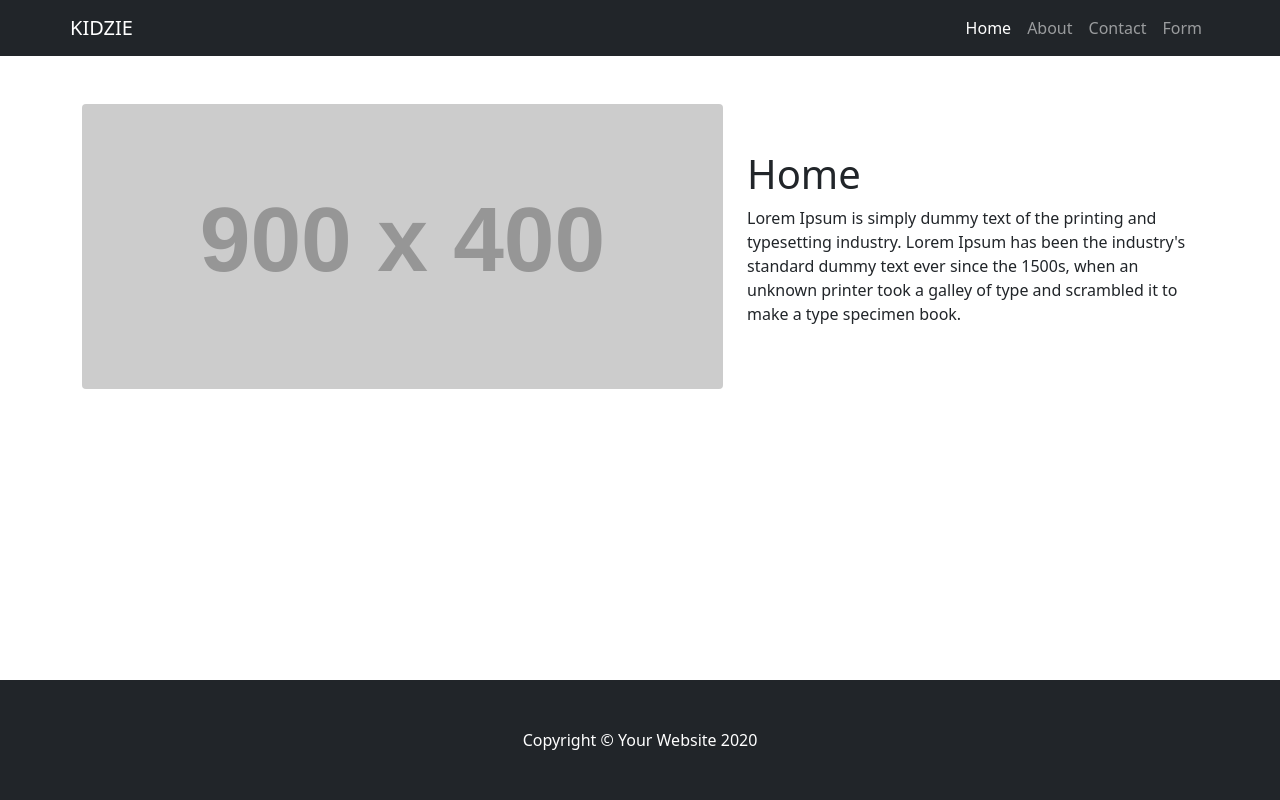
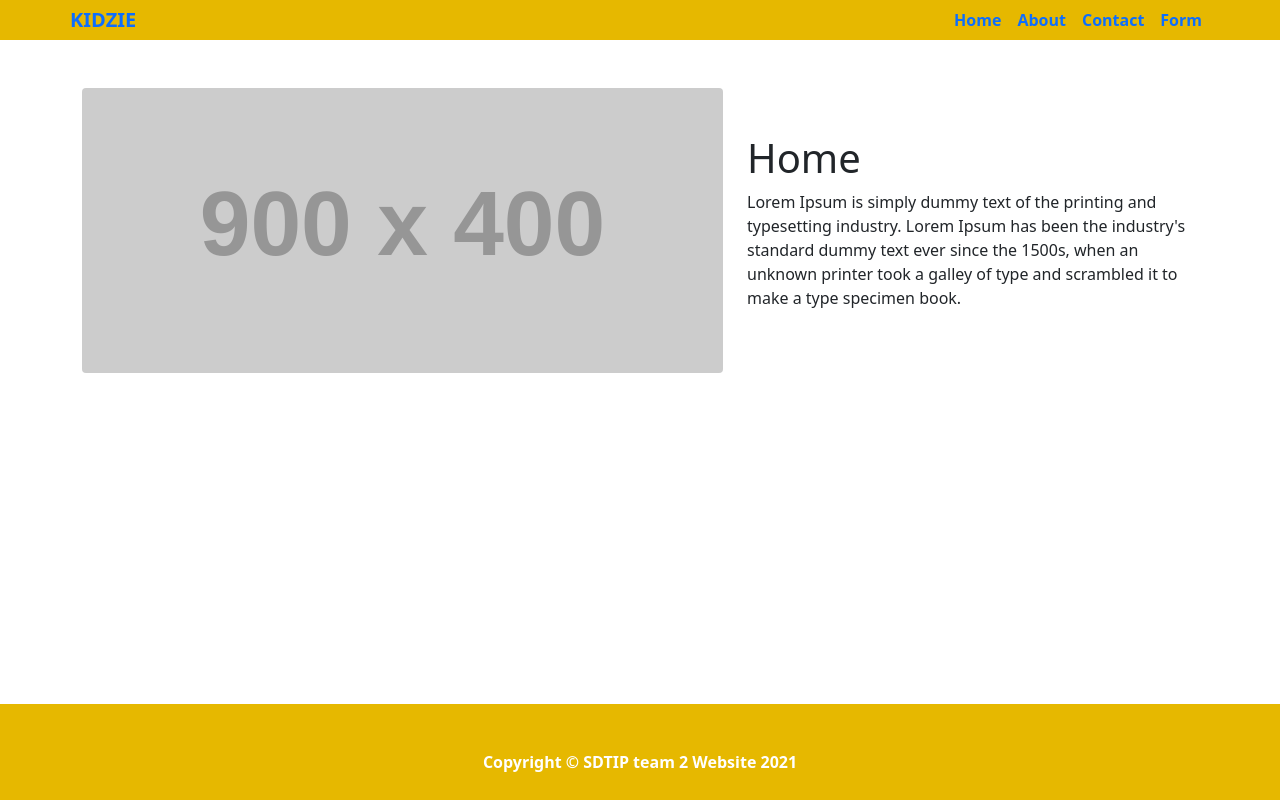
Before and after one commit to coderNet2021/SDTIP-Team2-p1, a React (Create React App) app: page / in a window 1280 px wide. Built offline with nearby package versions, Linux system fonts and the light colour scheme.

Commit message:
enhancing look and feel

```diff
--- a/src/components/AppOne.jsx
+++ b/src/components/AppOne.jsx
@@ -69,48 +69,48 @@ class AppOne extends Component {
   render() {
     return (
       <div>
-        <div class="container register-form">
-          <div class="form">
-            <div class="note">
+        <div className="container register-form">
+          <div className="form">
+            <div className="note">
               <p>Kidzi SDTIP TEAM 2</p>
             </div>
             <form onSubmit={this.onSubmitLili}>
-              <div class="form-content">
-                <div class="row">
-                  <div class="col-md-6">
-                    <div class="form-group mb-3">
+              <div className="form-content">
+                <div className="row">
+                  <div className="col-md-6">
+                    <div className="form-group mb-3">
                       <input
                         type="text"
-                        class="form-control"
+                        className="form-control"
                         placeholder="Your Name *"
                         onChange={this.changeFullName}
                         value={this.state.fullName}
                       />
                     </div>
-                    <div class="form-group">
+                    <div className="form-group">
                       <input
                         type="text"
-                        class="form-control mb-3"
+                        className="form-control mb-3"
                         placeholder="username *"
                         onChange={this.changeUsername}
                         value={this.state.username}
                       />
                     </div>
                   </div>
-                  <div class="col-md-6">
-                    <div class="form-group mb-3">
+                  <div className="col-md-6">
+                    <div className="form-group mb-3">
                       <input
                         type="text"
-                        class="form-control"
+                        className="form-control"
                         placeholder="Your E-mail *"
                         onChange={this.changeEmail}
                         value={this.state.email}
                       />
                     </div>
-                    <div class="form-group">
+                    <div className="form-group">
                       <input
                         type="password"
-                        class="form-control mb-3"
+                        className="form-control mb-3"
                         placeholder="Confirm Password *"
                         onChange={this.changePassword}
                         value={this.state.password}
--- /dev/null
+++ b/src/components/Footer.css
@@ -0,0 +1,8 @@
+.noteFooter {
+  text-align: center;
+  height: 20px;
+  background: #e6b800;
+  color: #fff;
+  font-weight: bold;
+  line-height: 20px;
+}
--- a/src/components/Footer.jsx
+++ b/src/components/Footer.jsx
@@ -1,12 +1,14 @@
 import React from "react";
+import "bootstrap/dist/css/bootstrap.min.css";
+import "./Footer.css";
 
 function Footer() {
   return (
     <div className="footer">
-      <footer class="py-5 bg-dark fixed-bottom">
-        <div class="container">
-          <p class="m-0 text-center text-white">
-            Copyright &copy; Your Website 2020
+      <footer className="py-5 noteFooter fixed-bottom">
+        <div className="container">
+          <p className="m-0 text-center text-white">
+            Copyright &copy; SDTIP team 2 Website 2021
           </p>
         </div>
       </footer>
--- a/src/components/Home.jsx
+++ b/src/components/Home.jsx
@@ -3,17 +3,17 @@ import React from "react";
 function Home() {
   return (
     <div className="home">
-      <div class="container">
-        <div class="row align-items-center my-5">
-          <div class="col-lg-7">
+      <div className="container">
+        <div className="row align-items-center my-5">
+          <div className="col-lg-7">
             <img
-              class="img-fluid rounded mb-4 mb-lg-0"
+              className="img-fluid rounded mb-4 mb-lg-0"
               src="http://placehold.it/900x400"
               alt=""
             />
           </div>
-          <div class="col-lg-5">
-            <h1 class="font-weight-light">Home</h1>
+          <div className="col-lg-5">
+            <h1 className="font-weight-light">Home</h1>
             <p>
               Lorem Ipsum is simply dummy text of the printing and typesetting
               industry. Lorem Ipsum has been the industry's standard dummy text
--- /dev/null
+++ b/src/components/Navigation.css
@@ -0,0 +1,8 @@
+.noteNavigation {
+  text-align: center;
+  height: 40px;
+  background: #e6b800;
+  color: #fff;
+  font-weight: bold;
+  line-height: 40px;
+}
--- a/src/components/Navigation.jsx
+++ b/src/components/Navigation.jsx
@@ -1,51 +1,53 @@
 import React from "react";
 import { Link, withRouter } from "react-router-dom";
+import "bootstrap/dist/css/bootstrap.min.css";
+import "./Navigation.css";
 
 function Navigation(props) {
   return (
     <div className="navigation">
-      <nav class="navbar navbar-expand navbar-dark bg-dark">
-        <div class="container">
-          <Link class="navbar-brand" to="/">
+      <nav className="navbar navbar-expand  noteNavigation">
+        <div className="container noteNavigation">
+          <Link className="navbar-brand" to="/">
             KIDZIE
           </Link>
 
           <div>
-            <ul class="navbar-nav ml-auto">
+            <ul className="navbar-nav ml-auto">
               <li
-                class={`nav-item  ${
+                className={`nav-item  ${
                   props.location.pathname === "/" ? "active" : ""
                 }`}
               >
-                <Link class="nav-link" to="/">
+                <Link className="nav-link" to="/">
                   Home
-                  <span class="sr-only">(current)</span>
+                  <span className="sr-only">(current)</span>
                 </Link>
               </li>
               <li
-                class={`nav-item  ${
+                className={`nav-item  ${
                   props.location.pathname === "/about" ? "active" : ""
                 }`}
               >
-                <Link class="nav-link" to="/about">
+                <Link className="nav-link" to="/about">
                   About
                 </Link>
               </li>
               <li
-                class={`nav-item  ${
+                className={`nav-item  ${
                   props.location.pathname === "/contact" ? "active" : ""
                 }`}
               >
-                <Link class="nav-link" to="/contact">
+                <Link className="nav-link" to="/contact">
                   Contact
                 </Link>
               </li>
               <li
-                class={`nav-item  ${
+                className={`nav-item  ${
                   props.location.pathname === "/appone" ? "active" : ""
                 }`}
               >
-                <Link class="nav-link" to="/appone">
+                <Link className="nav-link" to="/appone">
                   Form
                 </Link>
               </li>
```
Also changed, not shown: src/components/AppOnecss.css (+7 -10 lines).
